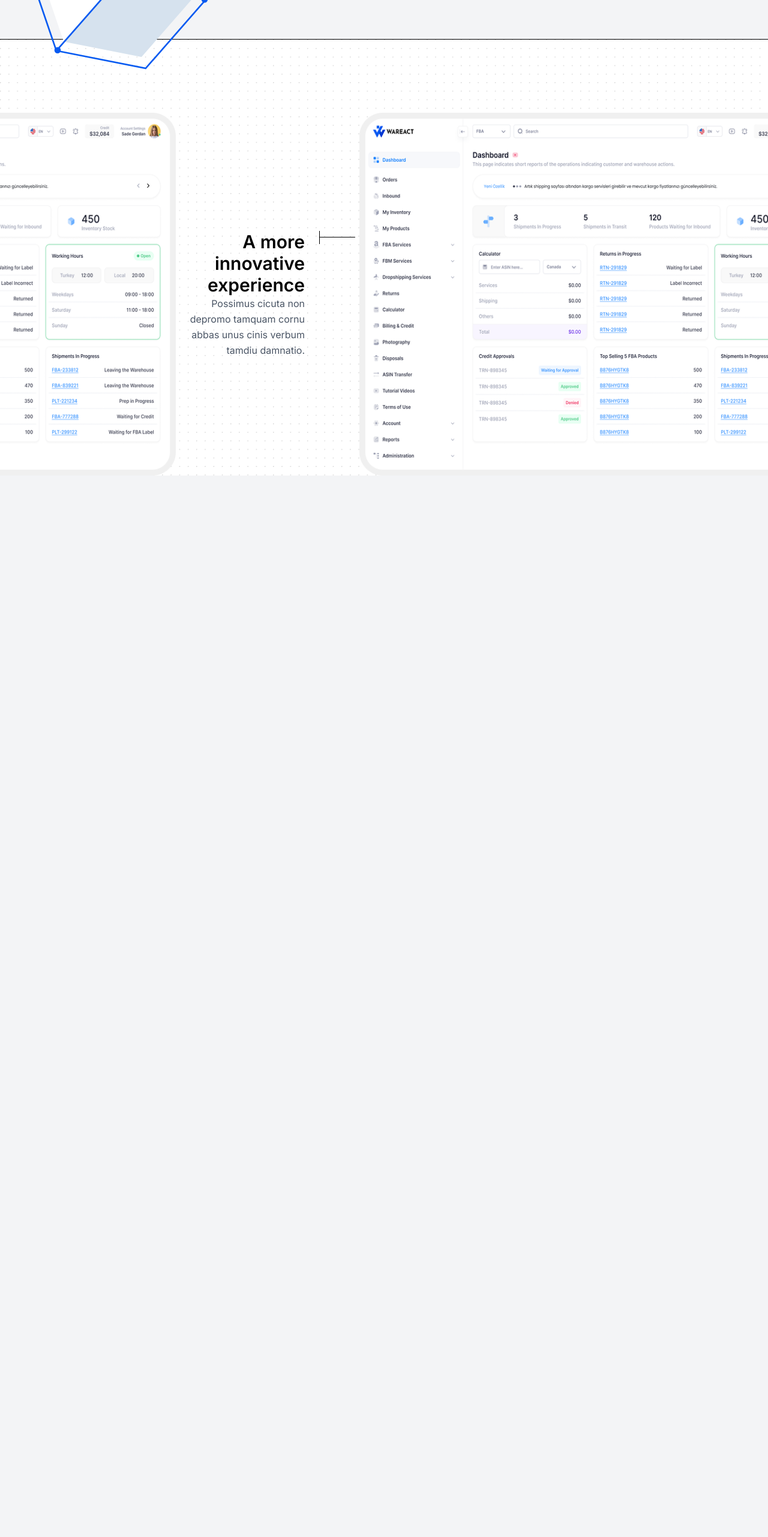
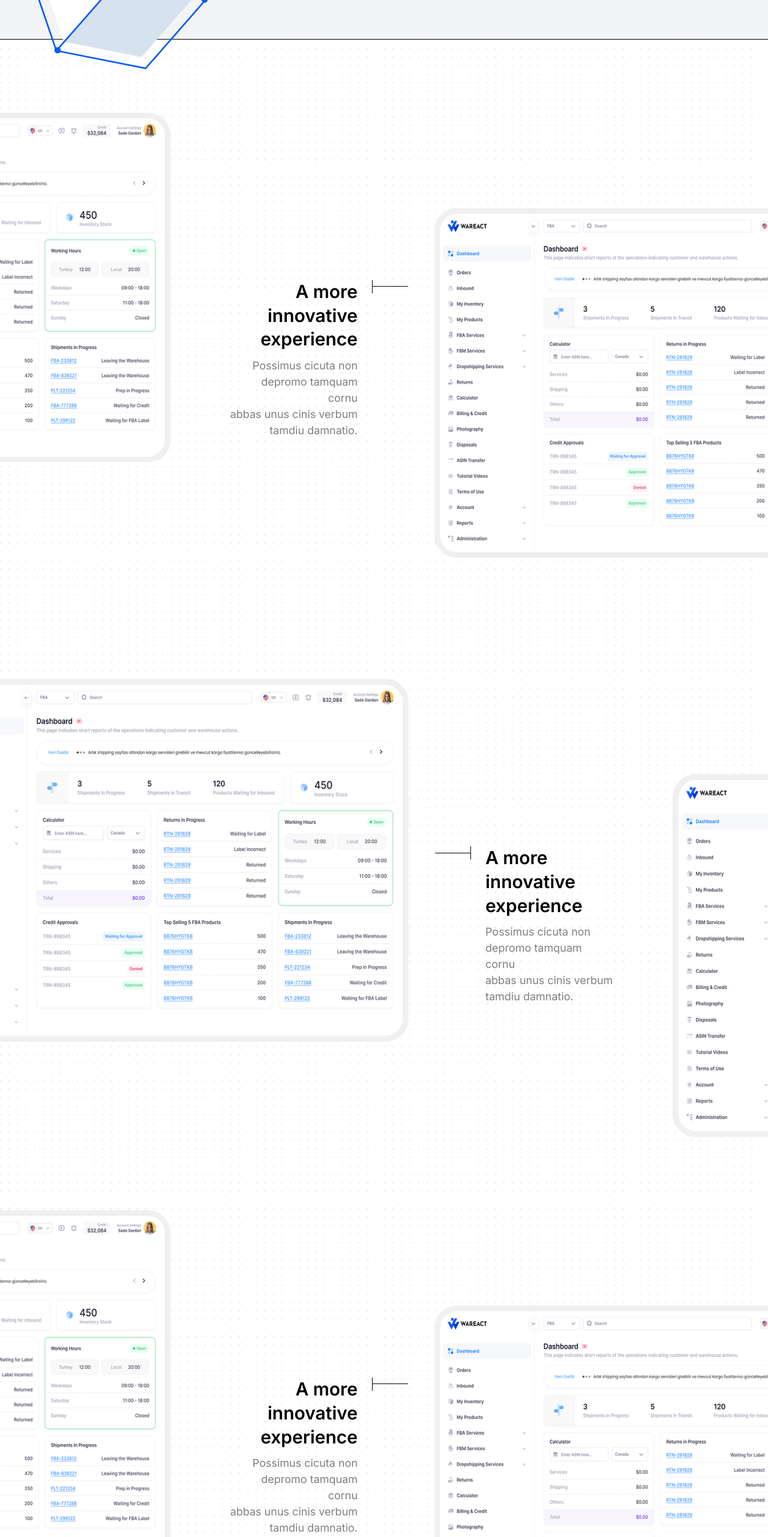
Before and after one commit to muslumdogan01/WareAct, a Next.js app in the folder wareact-frontend/: page / in a window 1280 px wide. Shown: the part 2352-4915 px from the top of the page at 60% size. Before the commit the page ends 3145 px from the top, so only its background shows below. Built offline with nearby package versions, Linux system fonts and the light colour scheme.

Commit message:
product overview last part

```diff
--- a/wareact-frontend/src/components/content/productOverview/page.tsx
+++ b/wareact-frontend/src/components/content/productOverview/page.tsx
@@ -1,35 +1,37 @@
+
+
 import Image from "next/image";
 import React from "react";
 
 const ProductOverview = () => {
   return (
     <section className="w-full  bg-[url('/images/content/productBg.png')] border-t border-black bg-no-repeat bg-cover hidden lg:block">
-      <div className="max-w-[1300px] mx-auto overflow-hidden flex flex-col lg:flex-row  items-center pt-[122px]">
+      <div className="max-w-[1400px] mx-auto overflow-hidden flex ">
         {/* Görsel */}
-        <div className="-ml-129 flex-shrink-0">
+        <div className="-ml-124 flex-shrink-0 ">
           <Image
             src="/images/content/product1.png"
-            width={809}
+            width={780}
             height={600}
             alt="Dashboard Preview"
-            className="max-w-full h-auto"
+            className="max-w-full h-auto pt-[122px]"
           />
         </div>
 
-        <div className="w-full  text-center space-x-[24px]  lg:text-left flex">
+        <div className="w-[441px]  pl-[97px] pr-[44px] text-center space-x-[24px] justify-center lg:text-left flex pt-[401px]">
           <div className="min-w-[215px]">
-            <h2 className="text-3xl text-right font-semibold">
+            <h2 className="text-3xl text-right text-black font-semibold leading-[1.32]">
               A more <br className="hidden lg:block" /> innovative <br />{" "}
               experience
             </h2>
-            <p className="text-base text-right text-gray-600 leading-relaxed">
+            <p className="text-[18px] text-right text-black opacity-50 pt-[10px]">
               Possimus cicuta non <br /> depromo tamquam cornu <br /> abbas unus
               cinis verbum <br />
               tamdiu damnatio.
             </p>
 
           </div>
-          <div className="w-full ">
+          <div className="w-[60px]">
           <Image
             src="/icons/content/productsLine.svg"
             width={60}
@@ -39,16 +41,111 @@ const ProductOverview = () => {
           />
         </div>
         </div>
-        <div className="-mr-32 flex-shrink-0">
+        <div className="-mr-32 flex-shrink-0 ">
+
+          <Image
+            src="/images/content/product2.png"
+            width={780}
+            height={600}
+            alt="Dashboard Preview"
+            className="max-w-full h-auto pt-[281px]"
+          />
+        </div>
+
+      </div>
+      <div className="max-w-[1400px] mx-auto overflow-hidden flex mt-20">
+        {/* Görsel */}
+        <div className="-ml-32 flex-shrink-0 ">
+          <Image
+            src="/images/content/product1.png"
+            width={809}
+            height={600}
+            alt="Dashboard Preview"
+            className="max-w-full h-auto pt-[122px]"
+          />
+        </div>
+        <div className="w-[441px]  pr-[97px] pl-[44px] text-center space-x-[24px] justify-center lg:text-left flex pt-[401px]">
+                    <div className="w-[60px]">
+          <Image
+            src="/icons/content/productsLine.svg"
+            width={60}
+            height={22}
+            alt="Dashboard Preview"
+            className="rotate-180"
+          />
+        </div>
+          <div className="min-w-[215px]">
+            <h2 className="text-3xl text-left text-black font-semibold leading-[1.32]">
+              A more <br className="hidden lg:block" /> innovative <br />{" "}
+              experience
+            </h2>
+            <p className="text-[18px] text-left text-black opacity-50 pt-[10px]">
+              Possimus cicuta non <br /> depromo tamquam cornu <br /> abbas unus
+              cinis verbum <br />
+              tamdiu damnatio.
+            </p>
+
+          </div>
+
+        </div>
+        <div className=" -mr-129  flex-shrink-0 ">
 
           <Image
             src="/images/content/product2.png"
             width={809}
             height={600}
             alt="Dashboard Preview"
-            className="max-w-full h-auto"
+            className="max-w-full h-auto pt-[281px]"
           />
         </div>
+
+      </div>
+<div className="max-w-[1400px] mx-auto overflow-hidden flex ">
+        {/* Görsel */}
+        <div className="-ml-124 flex-shrink-0 ">
+          <Image
+            src="/images/content/product1.png"
+            width={780}
+            height={600}
+            alt="Dashboard Preview"
+            className="max-w-full h-auto pt-[122px]"
+          />
+        </div>
+
+        <div className="w-[441px]  pl-[97px] pr-[44px] text-center space-x-[24px] justify-center lg:text-left flex pt-[401px]">
+          <div className="min-w-[215px]">
+            <h2 className="text-3xl text-right text-black font-semibold leading-[1.32]">
+              A more <br className="hidden lg:block" /> innovative <br />{" "}
+              experience
+            </h2>
+            <p className="text-[18px] text-right text-black opacity-50 pt-[10px]">
+              Possimus cicuta non <br /> depromo tamquam cornu <br /> abbas unus
+              cinis verbum <br />
+              tamdiu damnatio.
+            </p>
+
+          </div>
+          <div className="w-[60px]">
+          <Image
+            src="/icons/content/productsLine.svg"
+            width={60}
+            height={22}
+            alt="Dashboard Preview"
+
+          />
+        </div>
+        </div>
+        <div className="-mr-32 flex-shrink-0 ">
+
+          <Image
+            src="/images/content/product2.png"
+            width={780}
+            height={600}
+            alt="Dashboard Preview"
+            className="max-w-full h-auto pt-[281px]"
+          />
+        </div>
+
       </div>
     </section>
   );
```
